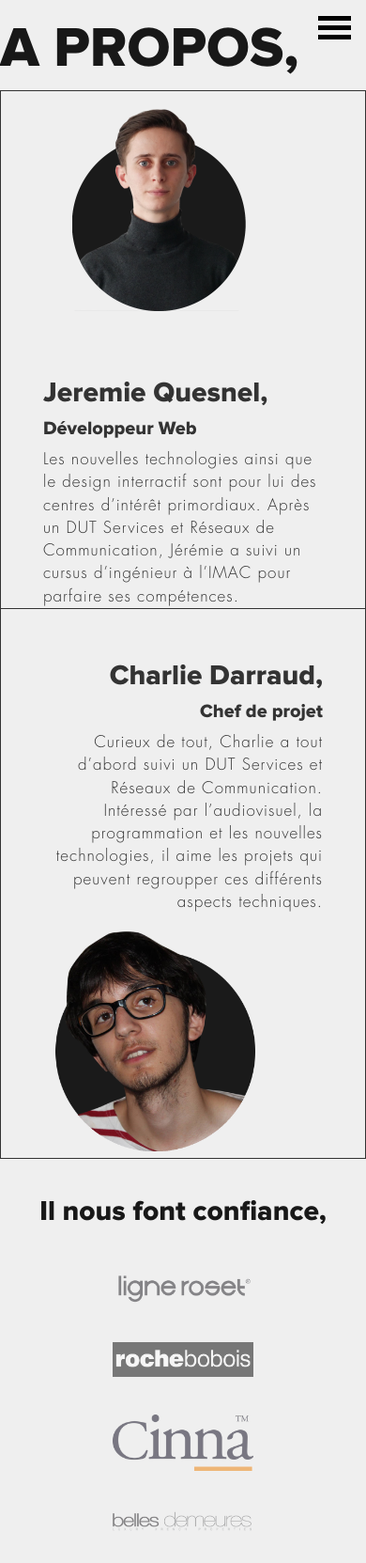
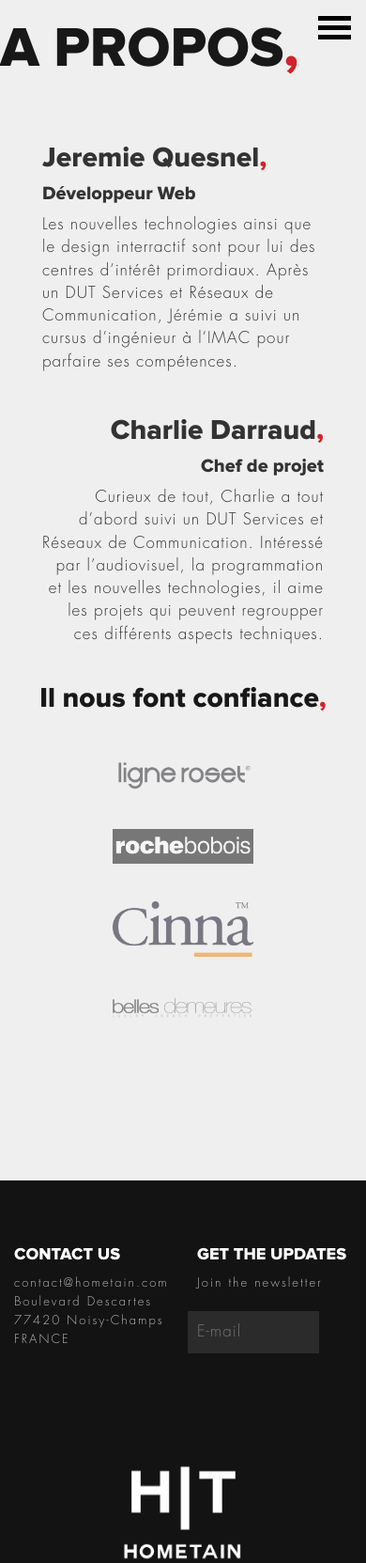
Before and after one commit to Kikoplot/HomeTain, a plain HTML site: page about.html in a window 390 px wide. Shown: the top 1663 px of the page at 94% size. Drawn offline with Linux system fonts and the light colour scheme.

Commit message:
Push special soutenance

```diff
--- a/about.html
+++ b/about.html
@@ -158,18 +158,18 @@
         <div class="row">
 
           <div class="title-about">
-            <h1>A propos,</h1>
+            <h1>A propos<span id="red">,</span></h1>
           </div>
           <div class="">
 
           </div>
           <div class="clients col-lg-12" style="border-bottom: 0;">
             <div class="col-lg-12 jq">
-              <div class="col-lg-3">
-                <img src="img/jq.png" height="250px;">
+              <div class="col-lg-3 col-md-3">
+                <img src="img/jq.png" >
               </div>
-              <div class="col-lg-9">
-                <h1>Jeremie Quesnel,</h1>
+              <div class="col-lg-9 col-lg-9">
+                <h1>Jeremie Quesnel<span id="red">,</span></h1>
                 <h2>Développeur Web</h2>
                 <p>
                   Les nouvelles technologies ainsi que le design interractif sont
@@ -182,9 +182,9 @@
           </div>
 
           <div class="clients col-lg-12">
-            <div class="col-lg-12 jq">
-              <div class="col-lg-9 textalignright">
-                <h1>Charlie Darraud,</h1>
+            <div class="col-lg-12 col-md-12 jq">
+              <div class="col-lg-9 col-md-9 textalignright">
+                <h1>Charlie Darraud<span id="red">,</span></h1>
                 <h2>Chef de projet</h2>
                 <p>
                   Curieux de tout, Charlie a tout d’abord suivi un DUT Services
@@ -194,14 +194,14 @@
                   techniques.
                 </p>
               </div>
-              <div class="col-lg-3">
-                <img src="img/charlielol.png" height="250px;">
+              <div class="col-lg-3 col-md-3 charlol">
+                <img src="img/charlielol.png">
               </div>
             </div>
           </div>
 
           <div class="col-lg-12 manifeste">
-            <h1>Il nous font confiance,</h1>
+            <h1>Il nous font confiance<span id="red">,</span></h1>
             <div class="col-lg-12">
               <div class="col-lg-6">
                 <img src="img/c1.png">
@@ -249,6 +249,7 @@
                             <div id="center-form">
                                 <div id="mail">
                                     <input type="text" id="email" name="mail" placeholder="E-mail">
+                                    <a href=""><img src="img/arrow.png"></a>
                                 </div>
                             </div>
                         </form>
--- a/css/style.css
+++ b/css/style.css
@@ -42,7 +42,7 @@ a {
 #menu {
 	z-index: 200;
 	position: fixed;
-	width: 30%;
+	width: 20%;
 	height: 100%;
 	text-transform: uppercase;
 	font-family: ProximaNova-Black;
@@ -531,11 +531,17 @@ footer .cbp-mc-form2 input {
     letter-spacing: 1px;
     padding: 10px 10px;
     color: rgba(255,255,255,0.8);
-    width: 100%;
+    width: 80%;
     background: rgba(255,255,255,0.1);
     border: 0px;
     margin: 10px 0 20px 0;
-}
+		float: left;
+	}
+
+	footer .cbp-mc-form2 img {
+		width: 20%;
+		padding: 20px 25px;
+	}
 
 .cbp-mc-form input:focus,
 .cbp-mc-form textarea:focus,
@@ -893,6 +899,10 @@ ul#social li a:hover {
 	margin-right: 20%;
 }
 
+#red {
+	color: rgba(210, 35, 42, 1);
+}
+
 #adjust1 {
 	padding-top: 70px;
 }
@@ -1101,7 +1111,7 @@ img#abs-article2 {
 }
 
 .text-faded {
-    color: rgba(255, 255, 255, 0.7);
+    color: rgba(255, 255, 255, 1);
 }
 
 .project-category {
@@ -1208,7 +1218,12 @@ transition: 0.7s;
 
 	.clients {
     margin-bottom: -10px;
-}
+		border: 0;
+	}
+
+	.charlol {
+		float: right;
+	}
 
 	.title-about h1 {
 		font-size: 100px;
@@ -1216,6 +1231,7 @@ transition: 0.7s;
 
 	.manifeste h1 {
 		font-size: 75px;
+		padding-top: 300px;
 	}
 
 	.manifeste img {
@@ -1256,6 +1272,10 @@ transition: 0.7s;
 		font-size: 55px;
     padding-top: 30px;
     padding-bottom: 15px;
+	}
+
+	.jq img {
+		display: none;
 	}
 
 	#menu {
```
Also changed, not shown: article.html (+5 -4 lines), index.html (+1 -0 lines), rubrique.html (+6 -5 lines), img/arrow.png (added).
